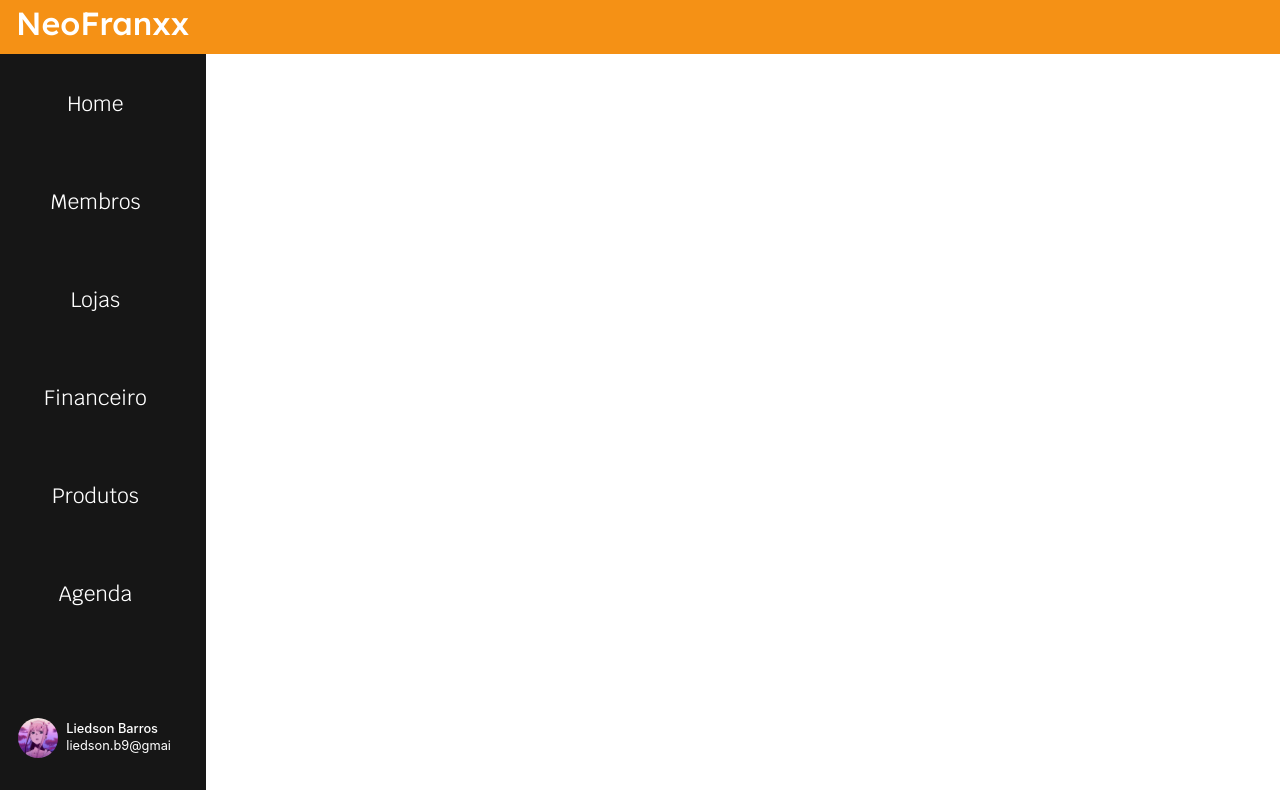
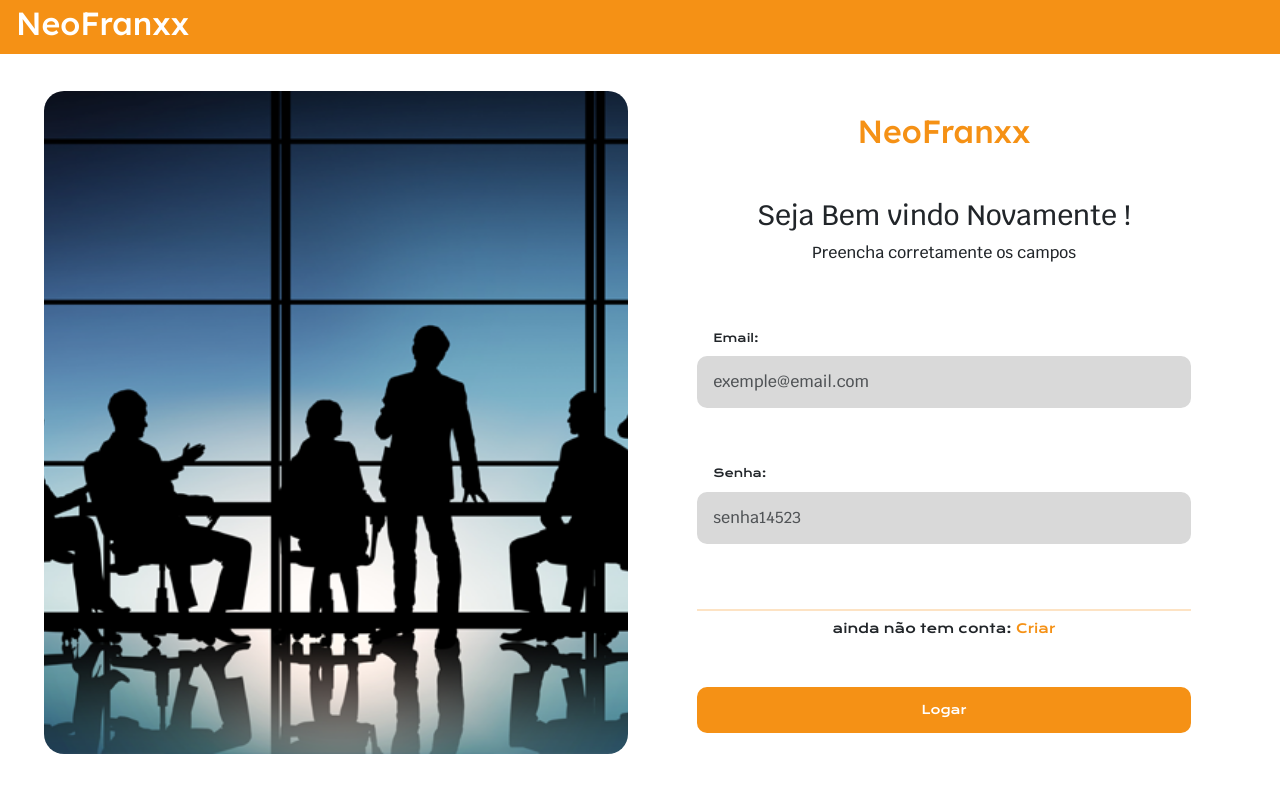
Before and after one commit to LiedsonLB/neofranxx, a React (Create React App) app: page / in a window 1280 px wide. Built offline with nearby package versions, Linux system fonts and the light colour scheme.

Commit message:
react router add

```diff
--- a/package.json
+++ b/package.json
@@ -9,6 +9,7 @@
     "firebase": "^10.6.0",
     "react": "^18.2.0",
     "react-dom": "^18.2.0",
+    "react-router-dom": "^6.20.1",
     "react-scripts": "5.0.1",
     "web-vitals": "^2.1.4"
   },
--- a/public/index.html
+++ b/public/index.html
@@ -5,7 +5,7 @@
     <link rel="icon" href="%PUBLIC_URL%/favicon.ico" />
     <meta name="viewport" content="width=device-width, initial-scale=1" />
     <meta name="theme-color" content="#000000" />
-    <title>React App</title>
+    <title>Neofranxx | Login</title>
     <link href="https://cdn.jsdelivr.net/npm/bootstrap@5/dist/css/bootstrap.min.css" rel="stylesheet" integrity="sha384-T3c6CoIi6uLrA9TneNEoa7RxnatzjcDSCmG1MXxSR1GAsXEV/Dwwykc2MPK8M2HN" crossorigin="anonymous">
     <link rel="stylesheet" href="https://cdn.jsdelivr.net/npm/bootstrap-icons@1.11.2/font/bootstrap-icons.min.css">
     <script src="https://cdn.jsdelivr.net/npm/bootstrap@5/dist/js/bootstrap.bundle.min.js" integrity="sha384-C6RzsynM9kWDrMNeT87bh95OGNyZPhcTNXj1NW7RuBCsyN/o0jlpcV8Qyq46cDfL" crossorigin="anonymous" defer></script>
--- a/src/App.css
+++ b/src/App.css
@@ -10,7 +10,7 @@
   left: 0;
   width: 100%;
   height: 100%;
-  background-color: rgba(255, 253, 253, 0.3); /* Cor de fundo com opacidade */
+  background-color: rgba(0,0,0,0.8); /* Cor de fundo com opacidade */
   display: flex;
   justify-content: center;
   align-items: center;
--- a/src/App.jsx
+++ b/src/App.jsx
@@ -4,6 +4,7 @@ import LoginPage from './view/login';
 import CadasterPage from './view/cadaster';
 import HomePage from './view/home';
 import Loading from './components/loading';
+import Routers from './Routers/router';
 
 function App() {
   const [isLoading, setIsLoading] = useState(true);
@@ -21,7 +22,7 @@ function App() {
     <div className="App">
       {isLoading && <div className="LoadingOverlay"><Loading /></div>}
       <div className="Content">
-        <HomePage />
+        <Routers />
       </div>
     </div>
   );
--- /dev/null
+++ b/src/Routers/router.jsx
@@ -0,0 +1,21 @@
+import React from 'react';
+import { BrowserRouter as Router, Route, Routes } from 'react-router-dom';
+import HomePage from '../view/home';
+import LoginPage from '../view/login';
+import CadasterPage from '../view/cadaster';
+
+const Routers = () => {
+  return (
+    <Router>
+      <Routes>
+        <Route path="/" element={<LoginPage />} />
+        <Route path="/login" element={<LoginPage />} />
+        <Route path="/home" element={<HomePage />} />
+        <Route path="/cadaster" element={<CadasterPage />} />
+        <Route path="*" element={<h2>Página não encontrada</h2>} />
+      </Routes>
+    </Router>
+  );
+};
+
+export default Routers;
--- a/src/components/aside/aside.jsx
+++ b/src/components/aside/aside.jsx
@@ -1,15 +1,17 @@
+import { Link } from "react-router-dom";
+
 import '../aside/aside.css'
 
 function Aside(profile) {
     return(
         <aside>
             <div id="options">
-                <a href="w" className='options-link'><li>Home</li></a>
-                <a href="w" className='options-link'><li>Membros</li></a>
-                <a href="w" className='options-link'><li>Lojas</li></a>
-                <a href="w" className='options-link'><li>Financeiro</li></a>
-                <a href="w" className='options-link'><li>Produtos</li></a>
-                <a href="w" className='options-link'><li>Agenda</li></a>
+                <Link to="/home" className='options-link'><li>Home</li></Link>
+                <Link to="/members" className='options-link'><li>Membros</li></Link>
+                <Link to="/stores" className='options-link'><li>Lojas</li></Link>
+                <Link to="/financial" className='options-link'><li>Financeiro</li></Link>
+                <Link to="/products" className='options-link'><li>Produtos</li></Link>
+                <Link to="/agenda" className='options-link'><li>Agenda</li></Link>
             </div>
             <div id="profile" class="py-4 d-flex justify-content-center" data-toggle="tooltip" title={profile.email}>
                     {/**link do perfil */}
--- /dev/null
+++ b/src/view/ErrorPage.jsx
@@ -0,0 +1,5 @@
+function ErrorPage() {
+
+}
+
+export default ErrorPage
--- a/src/view/cadaster.jsx
+++ b/src/view/cadaster.jsx
@@ -2,11 +2,13 @@ import { useState } from 'react';
 import '../view/cadaster.css';
 
 import Header from '../components/header/header';
+import { useNavigate } from 'react-router-dom';
 
 function CadasterPage() {
     const [acess, setAcess] = useState();
     const [error, setError] = useState();
     const [showPopup, setShowPopup] = useState(false);
+    const navigate = useNavigate();
 
     function verification() {
         const email = document.getElementById('email');
@@ -109,7 +111,7 @@ function CadasterPage() {
             });
             setAcess("");
 
-            // Envia para o banco de dados
+            navigate('/login');
         }
     }
 
--- a/src/view/home.jsx
+++ b/src/view/home.jsx
@@ -2,6 +2,7 @@ import React, { useState } from "react";
 
 import Aside from "../components/aside/aside";
 import '../view/home.css'
+import { Outlet } from "react-router-dom";
 
 function HomePage() {
     const profile = {
@@ -20,7 +21,7 @@ function HomePage() {
                 <div id="home">
                     <Aside {...profile}></Aside>
                     <div id="main-home">
-                        {/* Recebe o conteúdo da tela */}
+                        <Outlet/>
                         <div style={{height: '150vh'}}></div>
                     </div>
                 </div>
--- a/src/view/login.jsx
+++ b/src/view/login.jsx
@@ -2,8 +2,13 @@ import React from "react";
 import '../view/login.css';
 
 import Header from '../components/header/header';
+import { useNavigate } from "react-router-dom";
 
 function LoginPage() {
+    const navigate = useNavigate()
+    function verificLogin(){
+        navigate('/home')
+    }
     return(
         <div>
             <div id="screen" className="d-flex flex-column">
@@ -30,9 +35,9 @@ function LoginPage() {
                             </div>
                             <div id="cadaster-link">
                                 <hr/>
-                                <p> ainda não tem conta: <a href="../CadasterPage/cadaster.html">Criar</a></p>
+                                <p> ainda não tem conta: <a href="/cadaster">Criar</a></p>
                             </div>
-                            <button id="loginBtn">Logar</button>
+                            <button id="loginBtn" onClick={verificLogin}>Logar</button>
                         </div>
                     </div>
                 </div>
```
Also changed, not shown: public/img/erro404.jfif (added), 1 other file (tests, documents, lock files or other folders).
